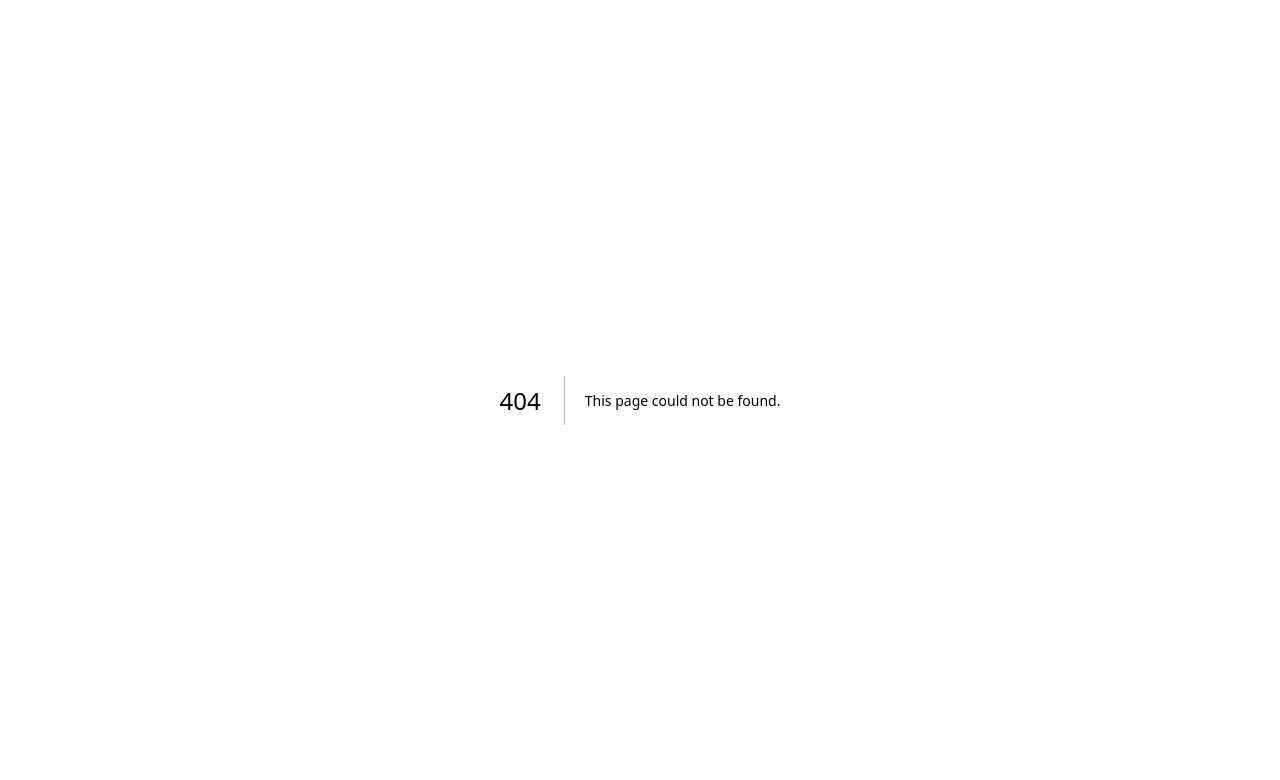
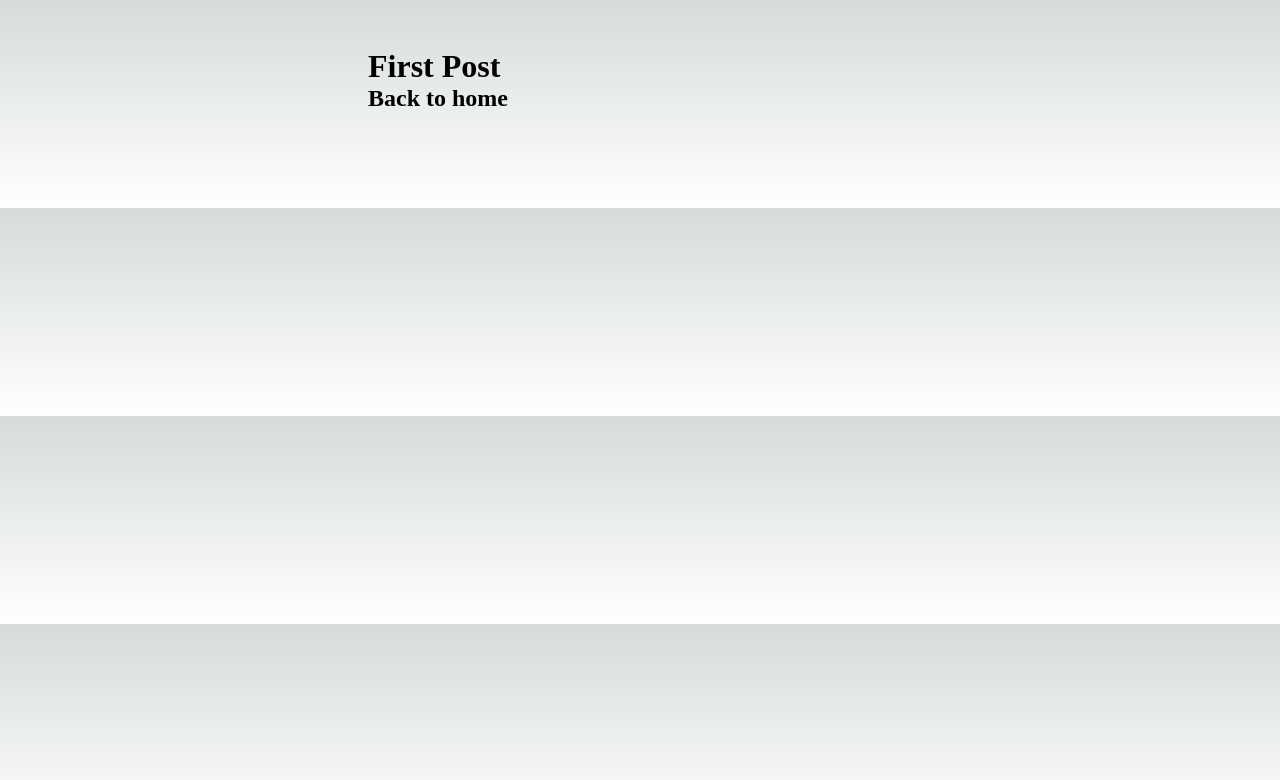
Before and after one commit to phong-ultratel/leran_nextjs_13_page_router, a Next.js app: page /posts/first-post in a window 1280 px wide. Before the commit this address had no page. Shown: the top 780 px of the page. Built offline with nearby package versions, Linux system fonts and the light colour scheme.

Commit message:
CSS Module

```diff
--- /dev/null
+++ b/components/layout.js
@@ -0,0 +1,5 @@
+import styles from './layout.module.css'
+
+export default function Layout({children}) {
+    return <div className={styles.container}>{children}</div>
+}
--- /dev/null
+++ b/components/layout.module.css
@@ -0,0 +1,5 @@
+.container {
+    max-width: 36rem;
+    padding: 0 1rem;
+    margin: 3rem auto 6rem;
+}
--- a/src/pages/index.tsx
+++ b/src/pages/index.tsx
@@ -2,6 +2,7 @@ import Head from 'next/head'
 import Image from 'next/image'
 import { Inter } from 'next/font/google'
 import styles from '@/styles/Home.module.css'
+import Link from 'next/link'
 
 const inter = Inter({ subsets: ['latin'] })
 
@@ -40,7 +41,6 @@ export default function Home() {
         </div>
 
         <div className={styles.center}>
-          <h1>Learn &nbsp;	</h1>
           <Image
             className={styles.logo}
             src="/next.svg"
@@ -51,6 +51,7 @@ export default function Home() {
           />
         </div>
 
+        <h1> <Link href={'/posts/first-post'}>Learn Next JS</Link></h1>
         <div className={styles.grid}>
           <a
             href="https://nextjs.org/docs?utm_source=create-next-app&utm_medium=default-template&utm_campaign=create-next-app"
--- /dev/null
+++ b/src/pages/posts/first-post.tsx
@@ -0,0 +1,13 @@
+import Link from "next/link";
+import Layout from '../../../components/layout'
+
+export default function FirstPost() {
+    return (
+        <Layout>
+            <h1>First Post</h1>
+            <h2>
+                <Link href={'/'}>Back to home</Link>
+            </h2>
+        </Layout>
+    )
+}
```
